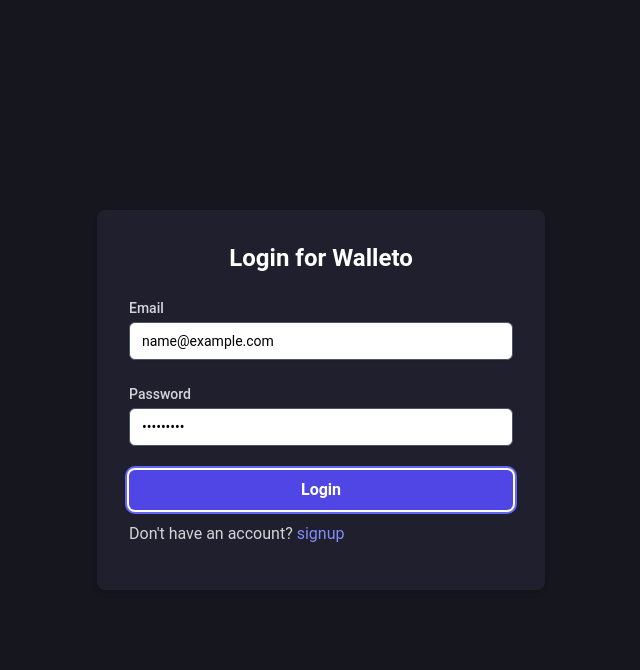
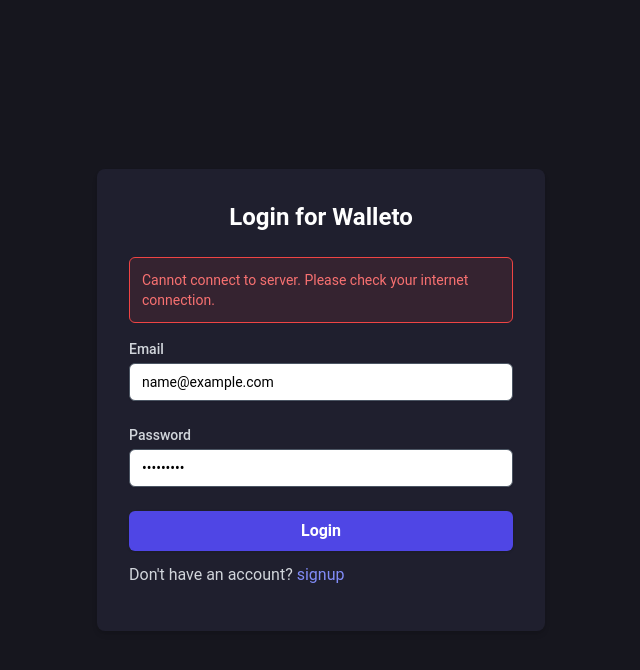
Before and after one commit to sujalcharati/Walleto, a React (Vite) app in the folder client/: page /login in a window 1280 px wide. Both pictures are taken after typing "name@example.com", "Sample123" into the empty fields and a click on the button "Login". Shown: the top 670 px of the page, without its empty margins (319-959 px from the left). Built offline with nearby package versions, Linux system fonts and the light colour scheme; no server answers.

Commit message:
feat: Add user-friendly error handling and loading states to signup/login forms

```diff
--- a/client/src/Components/Login.jsx
+++ b/client/src/Components/Login.jsx
@@ -7,6 +7,8 @@
         email: "",
         password: "",
     });
+    const [error, setError] = useState("");
+    const [loading, setLoading] = useState(false);
 
     const handleChange = (e) => {
         const { name, value } = e.target;
@@ -14,14 +16,17 @@
             ...formData,
             [name]: value,
         });
+        // Clear error when user starts typing
+        if (error) setError("");
     };
          const navigate = useNavigate();
 
     const handleSubmit = async (e) => {
-        // const API_BASE_URL = import.meta.env.REACT_APP_BACKEND_URL;
-        // console.log(API_BASE_URL);
         e.preventDefault();
+        setError("");
+        setLoading(true);
         console.log("Form submitted", formData);
+
          try {
               const result = await axios.post(`/api/auth/login`,  formData,{
     withCredentials: true,
@@ -36,10 +41,27 @@
 
                 console.log("Form submitted", result.data);
               } else {
-                console.error("Token not found in response");
+                setError("Token not found in response");
               }
             } catch (error) {
               console.error("Error during login", error);
+
+              // Display user-friendly error messages
+              if (error.response) {
+                if (error.response.status === 401) {
+                  setError("Invalid email or password. Please try again.");
+                } else if (error.response.status === 404) {
+                  setError("User not found. Please sign up first.");
+                } else {
+                  setError(error.response.data.msg || "Login failed. Please try again.");
+                }
+              } else if (error.request) {
+                setError("Cannot connect to server. Please check your internet connection.");
+              } else {
+                setError("An unexpected error occurred. Please try again.");
+              }
+            } finally {
+              setLoading(false);
             }
 
     };
@@ -48,6 +70,13 @@
         <div className="flex justify-center items-center min-h-screen bg-[#16161E]">
             <div className="bg-[#1F1F2E] p-8 rounded-lg shadow-md w-full max-w-md">
                 <h2 className="text-2xl font-bold mb-6 text-center text-white">Login for Walleto</h2>
+
+                {/* Error Message Display */}
+                {error && (
+                  <div className="mb-4 p-3 bg-red-500/10 border border-red-500 rounded-md">
+                    <p className="text-red-400 text-sm">{error}</p>
+                  </div>
+                )}
                 <form onSubmit={handleSubmit} className="space-y-6">
 
                     <div className="form-group">
@@ -74,8 +103,13 @@
                             className="mt-1 block w-full px-3 py-2 border border-gray-600 rounded-md shadow-sm focus:outline-none focus:ring-indigo-500 focus:border-indigo-500 sm:text-sm text-black"
                         />
                     </div>
-                    <button type="submit" className="w-full py-2 px-4 bg-indigo-600 text-white font-semibold rounded-md shadow hover:bg-indigo-700 focus:outline-none focus:ring-2 focus:ring-offset-2 focus:ring-indigo-500"
-                    href='/home'>Login</button>
+                    <button
+                      type="submit"
+                      disabled={loading}
+                      className="w-full py-2 px-4 bg-indigo-600 text-white font-semibold rounded-md shadow hover:bg-indigo-700 focus:outline-none focus:ring-2 focus:ring-offset-2 focus:ring-indigo-500 disabled:opacity-50 disabled:cursor-not-allowed"
+                    >
+                      {loading ? 'Logging in...' : 'Login'}
+                    </button>
                 </form>
                 <p className="text-gray-300 py-3">Don't have an account? <a href="/signup" className="text-indigo-400"> signup </a></p>
             </div>
--- a/client/src/Components/Signup.jsx
+++ b/client/src/Components/Signup.jsx
@@ -8,6 +8,8 @@
     email: "",
     password: "",
   });
+  const [error, setError] = useState("");
+  const [loading, setLoading] = useState(false);
 
   const handleChange = (e) => {
     const { name, value } = e.target;
@@ -15,11 +17,15 @@
       ...formData,
       [name]: value,
     });
+    // Clear error when user starts typing
+    if (error) setError("");
   };
   const navigate = useNavigate();
   const handleSubmit = async (e) => {
-    // const API_BASE_URL = process.env.REACT_APP_BACKEND_URL;
     e.preventDefault();
+    setError("");
+    setLoading(true);
+
     try {
       const result = await axios.post(`/api/auth/signup`, formData);
       const { token } = result.data;
@@ -28,10 +34,30 @@
         navigate('/home');
         console.log("Form submitted", result.data);
       } else {
-        console.error("Token not found in response");
+        setError("Token not found in response");
       }
     } catch (error) {
       console.error("Error during signup", error);
+
+      // Display user-friendly error messages
+      if (error.response) {
+        // Server responded with error
+        if (error.response.status === 409) {
+          setError(error.response.data.msg || "Email already registered. Please login or use a different email.");
+        } else if (error.response.status === 400) {
+          setError(error.response.data.msg || "Invalid input. Please check your details.");
+        } else {
+          setError("Signup failed. Please try again.");
+        }
+      } else if (error.request) {
+        // Request made but no response
+        setError("Cannot connect to server. Please check your internet connection.");
+      } else {
+        // Other errors
+        setError("An unexpected error occurred. Please try again.");
+      }
+    } finally {
+      setLoading(false);
     }
   };
 
@@ -41,6 +67,14 @@
         <h2 className="text-2xl font-bold mb-6 text-center text-white">
           Signup for Walleto
         </h2>
+
+        {/* Error Message Display */}
+        {error && (
+          <div className="mb-4 p-3 bg-red-500/10 border border-red-500 rounded-md">
+            <p className="text-red-400 text-sm">{error}</p>
+          </div>
+        )}
+
         <form onSubmit={handleSubmit} className="space-y-6">
           <div className="form-group">
             <label
@@ -95,10 +129,10 @@
           </div>
           <button
             type="submit"
-            className="w-full py-2 px-4 bg-indigo-600 text-white font-semibold rounded-md shadow hover:bg-indigo-700 focus:outline-none focus:ring-2 focus:ring-offset-2 focus:ring-indigo-500"
-
+            disabled={loading}
+            className="w-full py-2 px-4 bg-indigo-600 text-white font-semibold rounded-md shadow hover:bg-indigo-700 focus:outline-none focus:ring-2 focus:ring-offset-2 focus:ring-indigo-500 disabled:opacity-50 disabled:cursor-not-allowed"
           >
-            Sign Up
+            {loading ? 'Signing up...' : 'Sign Up'}
           </button>
         </form>
         <p className="text-gray-300 py-3">
```
